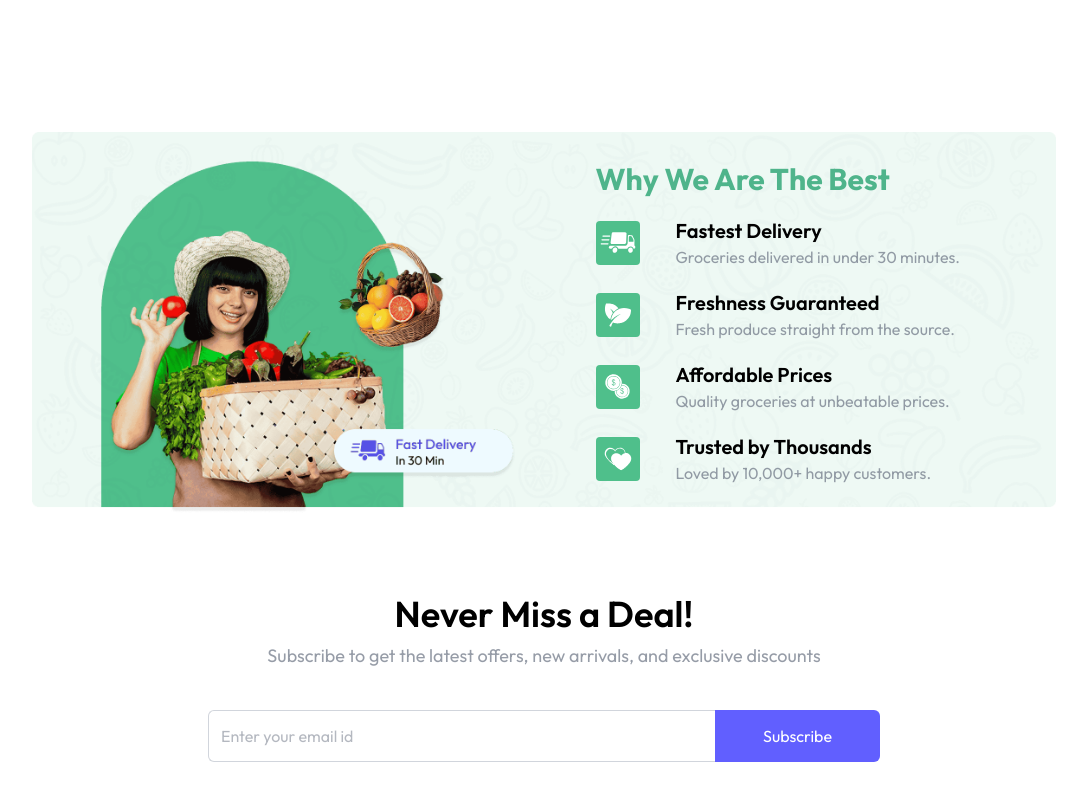
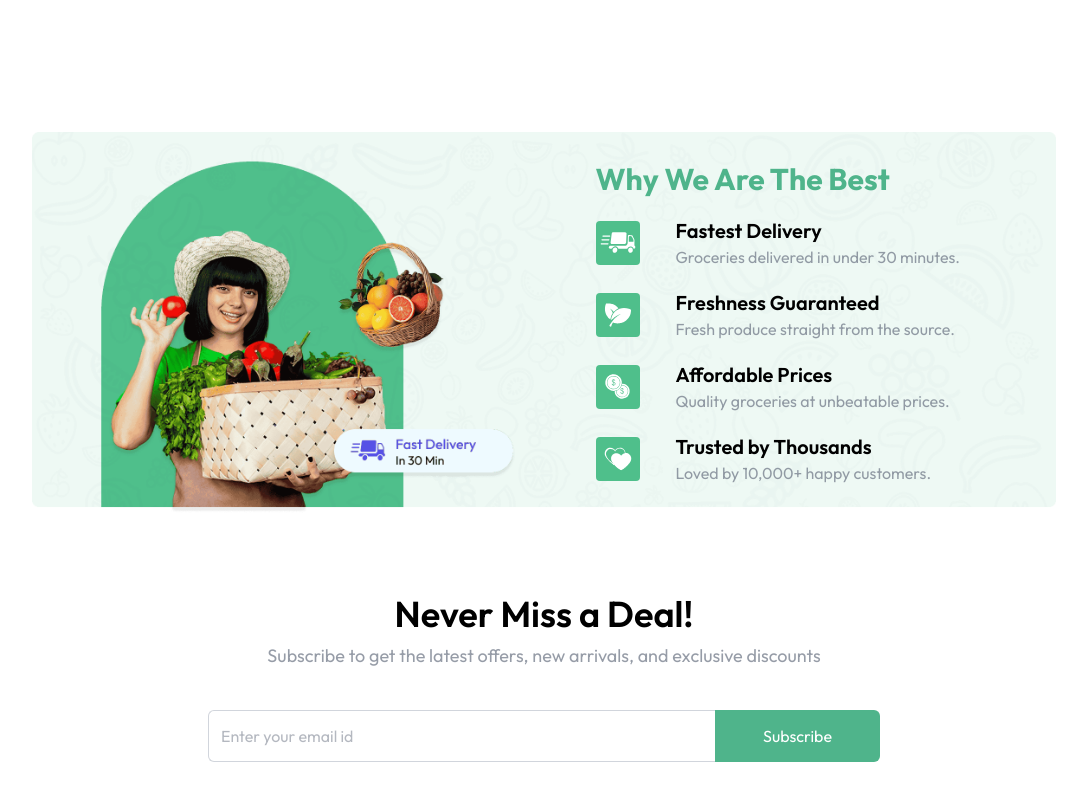
Before and after one commit to sadaqhassan/Adeego, a React (Vite) app in the folder client/: page / in a window 1280 px wide. Shown: the part 1546-2346 px from the top of the page, without its empty margins (96-1183 px from the left). Before the commit the page ends 2308 px from the top, so only its background shows below. Built offline with nearby package versions, Linux system fonts and the light colour scheme.

Commit message:
Completed newsLatter

```diff
--- a/client/src/Components/NewsLater.jsx
+++ b/client/src/Components/NewsLater.jsx
@@ -1,7 +1,7 @@
 const NewsLater = () => {
 
     return (
-        <div className="flex flex-col items-center justify-center text-center space-y-2">
+        <div className="flex pb-24 flex-col items-center justify-center text-center space-y-2">
             <h1 className="md:text-4xl text-2xl font-semibold">Never Miss a Deal!</h1>
             <p className="md:text-lg text-gray-500/70 pb-8">
                 Subscribe to get the latest offers, new arrivals, and exclusive discounts
@@ -13,7 +13,7 @@
                     placeholder="Enter your email id"
                     required
                 />
-                <button type="submit" className="md:px-12 px-8 h-full text-white bg-indigo-500 hover:bg-indigo-600 transition-all cursor-pointer rounded-md rounded-l-none">
+                <button type="submit" className="md:px-12 px-8 h-full text-white bg-primary hover:bg-primary-dull transition-all cursor-pointer rounded-md rounded-l-none">
                     Subscribe
                 </button>
             </form>
```
